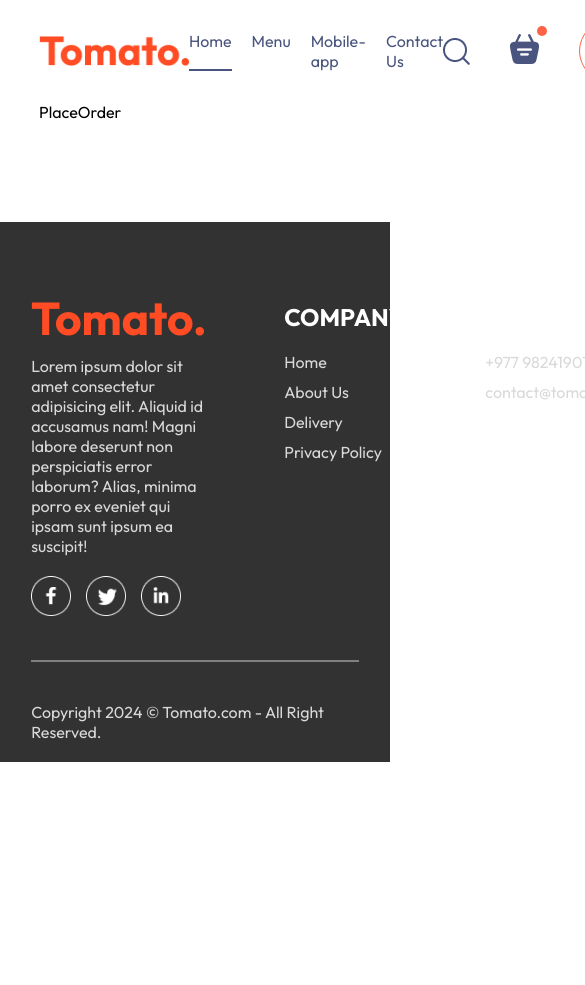
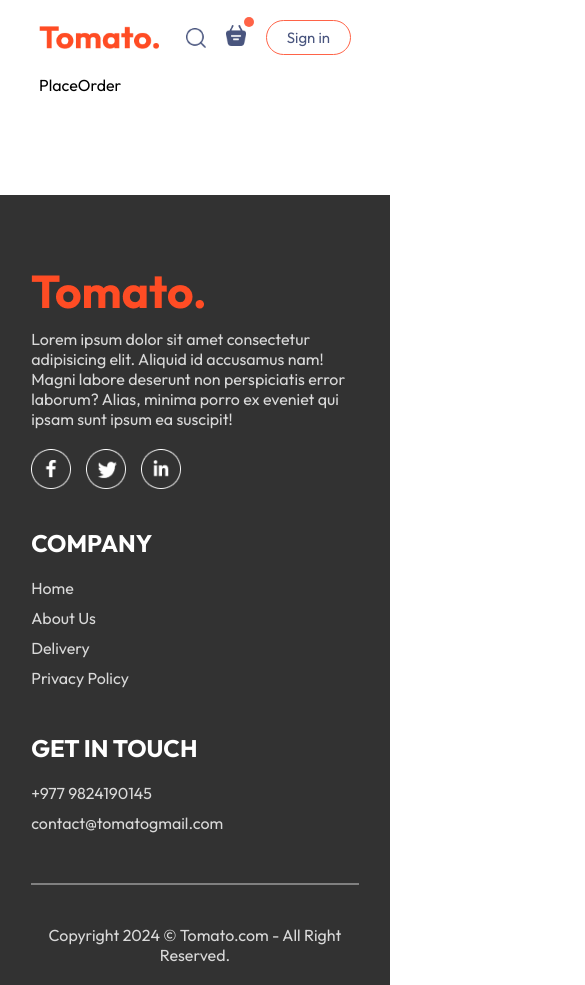
Before and after one commit to imxitiz/FoodDelivery, a React (Vite) app: page /order in a window 390 px wide. Shown: the top 985 px of the page, 585 px wide, since content can reach past the window. Before the commit the page ends 844 px from the top, so only its background shows below. Built offline with nearby package versions, Linux system fonts and the light colour scheme.

Commit message:
responsive

```diff
--- a/src/Components/ExploreMenu/ExploreMenu.css
+++ b/src/Components/ExploreMenu/ExploreMenu.css
@@ -45,3 +45,10 @@
     border: 4px solid tomato;
     padding: 2px;
 }
+@media screen and (max-width:1050px) {
+
+    .explore-menu-text{
+        max-width: 100%;
+        font-size: 14px;
+    }
+}
--- a/src/Components/Footer/Footer.css
+++ b/src/Components/Footer/Footer.css
@@ -40,3 +40,15 @@
     background-color: grey;
     border: none;
 }
+
+@media screen and (max-width:1050px) {
+
+    .footer-content{
+        display: flex;
+        flex-direction: column;
+        gap: 35px;
+    }
+    .footer-copyright{
+        text-align: center;
+    }
+}
--- a/src/Components/Header/Header.css
+++ b/src/Components/Header/Header.css
@@ -34,3 +34,22 @@
     font-size: max(1vw,13px);
     border-radius: 50px;
 }
+
+@media screen and (max-width:1050px) {
+
+    .header-contents{
+        max-width: 45%;
+    }
+}
+@media screen and (max-width:750px) {
+
+    .header-contents{
+        max-width: 65%;
+    }
+    .header-contents p{
+        display: none;
+    }
+    .header-contents button{
+        padding: 2vw 4vw;
+    }
+}
--- a/src/Components/Navbar/Navbar.css
+++ b/src/Components/Navbar/Navbar.css
@@ -50,3 +50,48 @@
     top: -8px;
     right: -8px;
 }
+
+@media screen and (max-width:1050px) {
+    .navbar .logo{
+        width: 140px;
+    }
+    .navbar-menu{
+        gap: 20px;
+        font-size: 17px;
+    }
+    .navbar-right{
+        gap: 30px;
+    }
+    .navbar-right img{
+        width: 22px;
+    }
+    .navbar-right button{
+        padding: 8px 25px;
+    }
+}
+
+@media screen and (max-width:900px) {
+    .navbar .logo{
+        width: 120px;
+    }
+    .navbar-menu{
+        gap: 15px;
+        font-size: 16px;
+    }
+    .navbar-right{
+        gap: 20px;
+    }
+    .navbar-right img{
+        width: 20px;
+    }
+    .navbar-right button{
+        padding: 7px 20px;
+        font-size: 15px;
+    }
+}
+
+@media screen and (max-width:750px) {
+    .navbar-menu{
+        display: none;
+    }
+}
```
